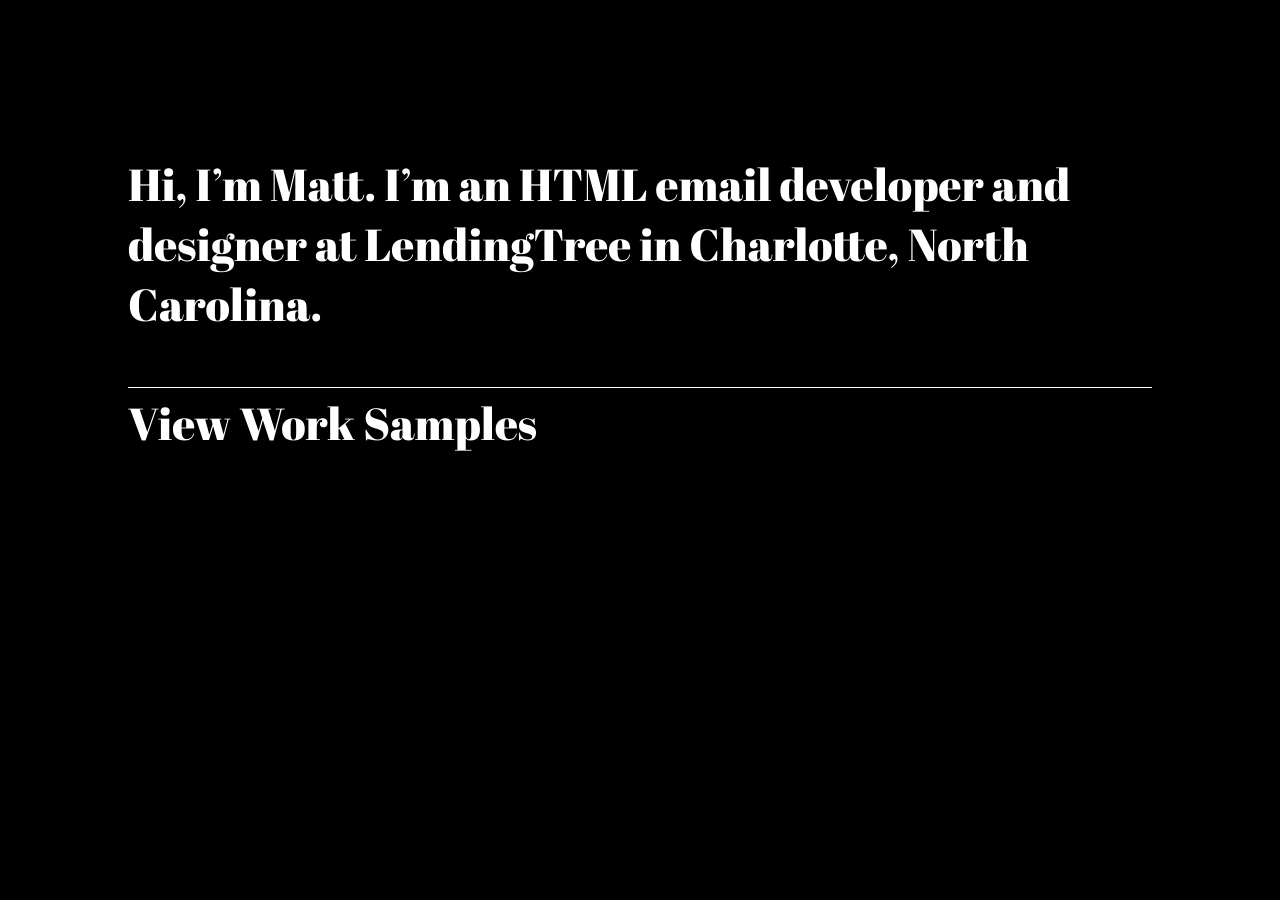
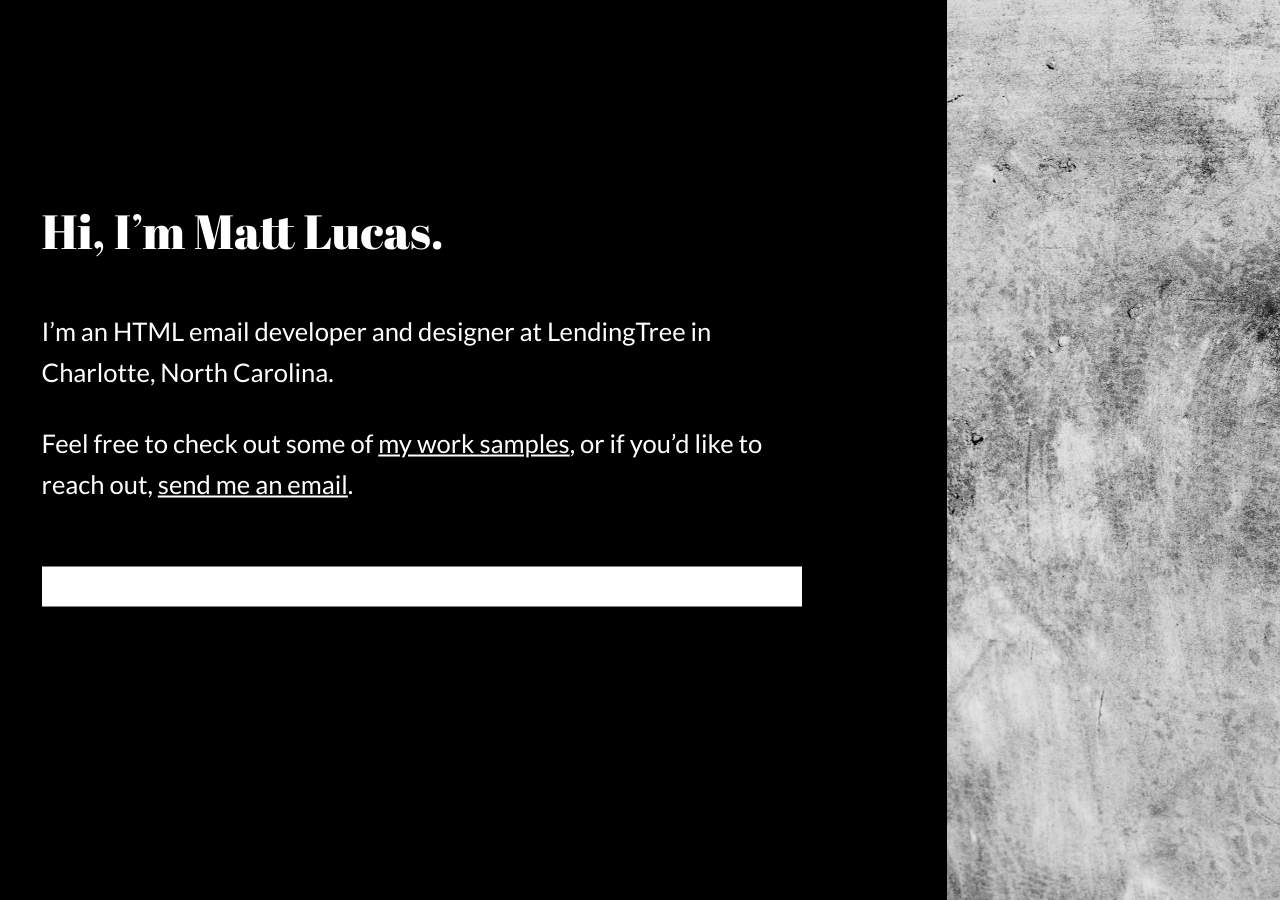
Before and after one commit to mattdavidlucas/mattdavidlucas.github.io, a Jekyll site: the page built from index.html, in a window 1280 px wide. Built offline with Jekyll 4.4.1, drawn with Linux system fonts in a browser that asks for light colours.

Commit message:
update home page layout

```diff
--- a/_sass/_home.scss
+++ b/_sass/_home.scss
@@ -1,46 +1,72 @@
+html {
+	height: 100%;
+}
+
 .home {
-	background: #000;
-	color: #FFF;
-	font-family: $headlineFont;
-	padding: 5% 0;
+	background-color: #000;
+	height: 100%;
 
-	.wrapper {
-		max-width: 1200px;
+	@media only screen and (min-width: 1200px) {
+		/* Photo by rawpixel on Unsplash */
+		background-image: url('/img/home-background.jpg');
+		background-position: right;
+		background-repeat: no-repeat;
+		background-size: contain;
+	}
+
+	div {
+		height: 100%;
+		position: relative;
+	}
+}
+
+.site-intro {
+	margin: 2.6em;
+	position: absolute;
+	top: 40%;
+	transform: translateY(-50%);
+
+	@media only screen and (min-width: 768px) {
+		max-width: 760px;
+	}
+
+	@media only screen and (min-width: 1200px) {
+		border-bottom: 40px solid #FFF;
+	}
+
+	h1 {
+		color: #FFF;
+		font-family: $headlineFont;
+		font-size: 1.6em;
+		line-height: 1.4em;
+		margin-bottom: 1em;
+
+		@media only screen and (min-width: 768px) {
+			font-size: 3em;
+			line-height: normal;
+		}
 	}
 
 	p {
-		line-height: normal;
-	}
+		color: #FFF;
+		font-family: $bodyFont;
+		font-size: 1em;
+		line-height: 1.6em;
 
-	.horizontal-links li {
+
+
+		@media only screen and (min-width: 768px) {
+			font-size: 1.6em;
+		}
+
+		@media only screen and (min-width: 1200px) {
+			&:last-child { margin-bottom: 2.4em }
+		}
+
 		a {
 			color: #FFF;
-
 			&:visited { color: #FFF; }
 			&:hover { color: #FFF; }
 		}
 	}
 }
-
-.home p,
-.home .horizontal-links li {
-	@media only screen and (min-width: 320px) {
-		font-size: $small-headline;
-	}
-
-	@media only screen and (min-width: 414px) {
-		font-size: $medium-headline;
-	}
-
-	@media only screen and (min-width: 768px) {
-		font-size: $table-headline;
-	}
-
-	@media only screen and (min-width: 960px) {
-		font-size: $desktop-headline;
-	}
-}
-
-.lighten {
-	color: lighten(#555, 20%);
-}
--- a/_sass/_mixins.scss
+++ b/_sass/_mixins.scss
@@ -22,6 +22,7 @@
 $table-headline: 2.2em;
 $desktop-headline: 2.8em;
 $headlineFont: 'Abril Fatface', Helvetica, Arial, sans-serif;
+$bodyFont: 'Lato', Helvetica, Arial, sans-serif;
 
 %cta {
 	background: #000;
--- a/index.html
+++ b/index.html
@@ -1,25 +1,12 @@
 ---
 layout: home
 ---
-<div class="wrapper">
+<div>
   <section class="site-intro">
-    <p>Hi, I&rsquo;m Matt. I&rsquo;m an HTML email developer and designer at LendingTree in Charlotte, North Carolina.</p>
+    <h1>Hi, I&rsquo;m Matt Lucas.</h1>
 
-	<nav class="menu">
-		<ul class="horizontal-links cf">
-	      <li><a href="/work" title="View Work">View Work Samples</a></li>
-	    </ul>
-	</nav>
+    <p>I&rsquo;m an HTML email developer and designer at LendingTree in Charlotte, North Carolina.</p>
+
+    <p>Feel free to check out some of <a href="/work" title="view work samples">my work samples</a>, or if you&rsquo;d like to reach out, <a href="mailto:mattdavidlucas@gmail.com">send me an email</a>.</p>
   </section><!-- /.site-intro -->
-</div><!-- /.wrapper -->
-
-<script>
-  (function(i,s,o,g,r,a,m){i['GoogleAnalyticsObject']=r;i[r]=i[r]||function(){
-  (i[r].q=i[r].q||[]).push(arguments)},i[r].l=1*new Date();a=s.createElement(o),
-  m=s.getElementsByTagName(o)[0];a.async=1;a.src=g;m.parentNode.insertBefore(a,m)
-  })(window,document,'script','https://www.google-analytics.com/analytics.js','ga');
-
-  ga('create', 'UA-50802924-1', 'auto');
-  ga('send', 'pageview');
-
-</script>
+</div>
```
Also changed, not shown: img/home-background.jpg (added).
